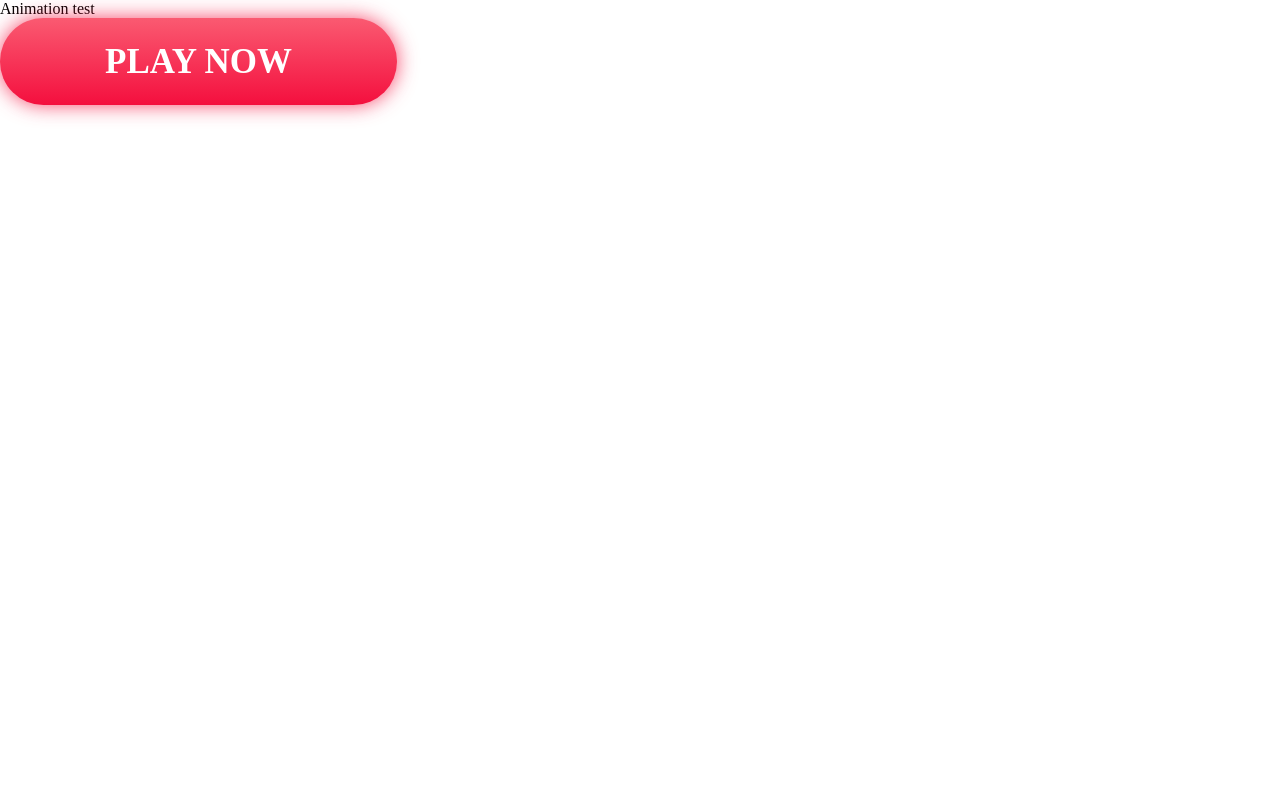
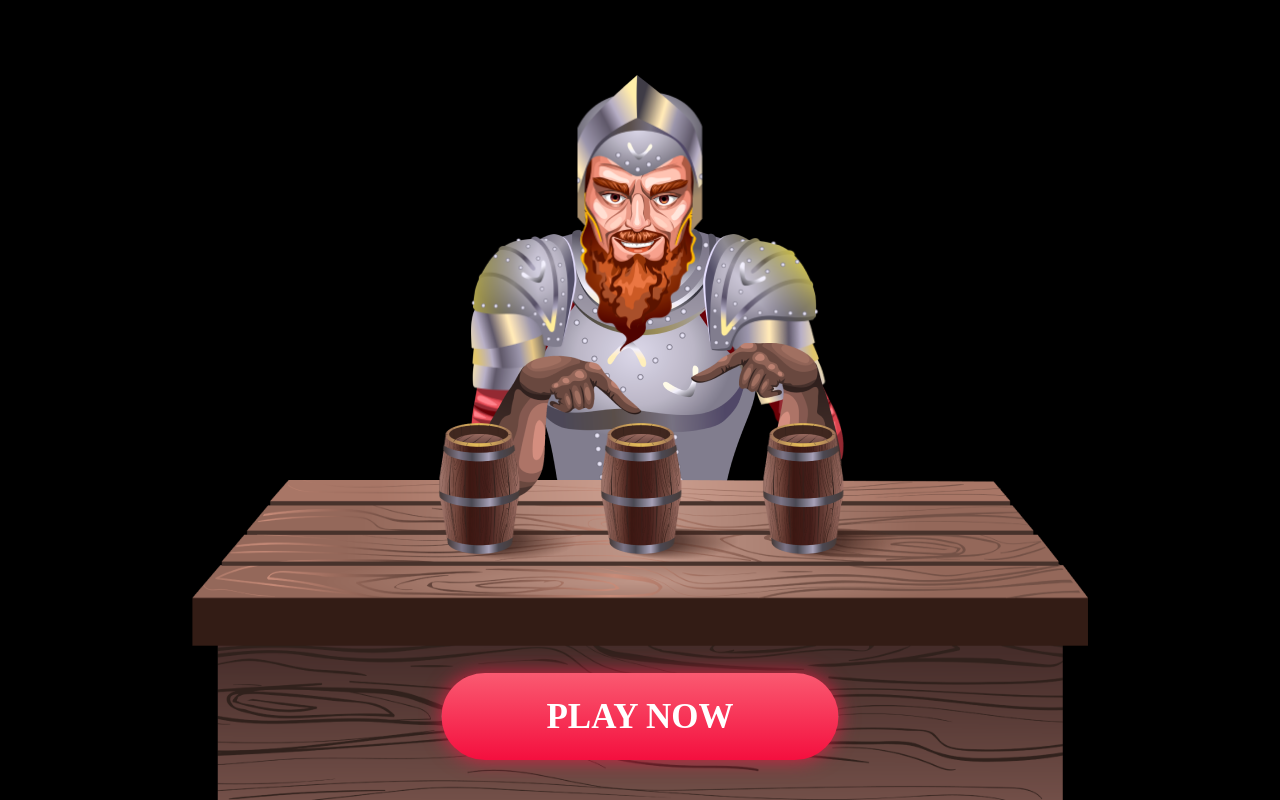
Before and after one commit to andriy-lanyk/animationTest, a website built with webpack: page src/index.html in a window 1280 px wide. Built offline with nearby package versions, Linux system fonts and the light colour scheme.

Commit message:
Create all elements

```diff
--- a/src/index.html
+++ b/src/index.html
@@ -4,13 +4,41 @@
     <meta charset="UTF-8" />
     <meta name="viewport" content="width=device-width, initial-scale=1" />
     <meta http-equiv="X-UA-Compatible" content="ie=edge" />
-    <title>Animation test</title>
+    <title>Found a coin</title>
   </head>
 
   <body>
     <div id="root">
       <section class="game">
-        <div class="title">Animation test</div>
+        <h1 class="visually-hidden">Found a coin</h1>
+        <div class="knight">
+          <div class="knight__torso"></div>
+          <div class="knight__head"></div>
+          <div class="knight__wrist--left"></div>
+          <div class="knight__wrist--right"></div>
+          <div class="knight__shoulder--left"></div>
+          <div class="knight__shoulder--right"></div>
+          <div class="knight__hand--left"></div>
+          <div class="knight__hand--right"></div>
+        </div>
+
+        <div class="table">
+          <img class="table__image" src="./images/table.png" alt="Table" />
+        </div>
+        <div class="barrel__container">
+          <div class="barrel barrel--left">
+            <img class="barrel__image" src="./images/barrel.png" alt="Barrel" />
+            <img class="barrel__coin" src="./images/coin.png" alt="Coin" />
+          </div>
+          <div class="barrel barrel--center">
+            <img class="barrel__image" src="./images/barrel.png" alt="Barrel" />
+            <img class="barrel__coin" src="./images/coin.png" alt="Coin" />
+          </div>
+          <div class="barrel barrel--right">
+            <img class="barrel__image" src="./images/barrel.png" alt="Barrel" />
+            <img class="barrel__coin" src="./images/coin.png" alt="Coin" />
+          </div>
+        </div>
 
         <button class="start__button">Play now</button>
       </section>
--- a/src/styles.scss
+++ b/src/styles.scss
@@ -5,16 +5,205 @@
 }
 
 .start__button {
+  position: absolute;
+  bottom: 5vh;
+  left: 50%;
+  transform: translateX(-50%);
   padding: 22px 105px;
-  font-family: 'Commissioner';
+  font-family: "Commissioner";
   font-weight: 600;
   font-size: 35px;
   line-height: 1.23;
   text-transform: uppercase;
-  color: #FFFFFF;
-  background: linear-gradient(0deg, #F40F3E 0%, #F40F3E 0.01%, #FA5A71 100%), #BDBDBD;
+  color: #ffffff;
+  background: linear-gradient(0deg, #f40f3e 0%, #f40f3e 0.01%, #fa5a71 100%),
+    #bdbdbd;
   box-shadow: 0px 0px 20px rgba(245, 26, 70, 0.8);
   border-radius: 48px;
   border: none;
   cursor: pointer;
+  z-index: 30;
 }
+
+.game {
+  display: flex;
+  flex-direction: column;
+  justify-content: flex-end;
+  align-items: center;
+  width: 100vw;
+  height: 100vh;
+  padding: 0 15vw;
+  background-color: #000000;
+}
+
+.knight {
+  position: relative;
+  bottom: -80px;
+  width: 245px;
+  height: 355px;
+}
+
+.knight__torso {
+  position: relative;
+  width: 100%;
+  height: 100%;
+  background-image: url("./images/torso.png");
+  background-position: center;
+  background-repeat: no-repeat;
+  background-size: contain;
+  z-index: 10;
+}
+
+.knight__head {
+  position: absolute;
+  top: -37%;
+  left: 50%;
+  transform: translateX(-50%);
+  width: 125px;
+  height: 280px;
+  background-image: url("./images/head.png");
+  background-position: center;
+  background-repeat: no-repeat;
+  background-size: contain;
+  z-index: 11;
+}
+
+.knight__shoulder--left {
+  position: absolute;
+  top: 8%;
+  left: -21%;
+  width: 117px;
+  height: 120px;
+  background-image: url("./images/shoulder1.png");
+  background-position: center;
+  background-repeat: no-repeat;
+  background-size: contain;
+  z-index: 14;
+}
+
+.knight__shoulder--right {
+  position: absolute;
+  top: 8%;
+  right: -23%;
+  width: 116px;
+  height: 118px;
+  background-image: url("./images/shoulder2.png");
+  background-position: center;
+  background-repeat: no-repeat;
+  background-size: contain;
+  z-index: 14;
+}
+
+.knight__hand--left {
+  position: absolute;
+  top: 27%;
+  left: -19%;
+  width: 77px;
+  height: 160px;
+  background-image: url("./images/hand1.png");
+  background-position: center;
+  background-repeat: no-repeat;
+  background-size: contain;
+  z-index: 12;
+}
+
+.knight__hand--right {
+  position: absolute;
+  top: 24%;
+  right: -37%;
+  width: 130px;
+  height: 195px;
+  background-image: url("./images/hand2.png");
+  background-position: center;
+  background-repeat: no-repeat;
+  background-size: contain;
+  z-index: 12;
+}
+
+.knight__wrist--left {
+  position: absolute;
+  top: 42%;
+  left: -18%;
+  width: 170px;
+  height: 146px;
+  background-image: url("./images/wrist1.png");
+  background-position: center;
+  background-repeat: no-repeat;
+  background-size: contain;
+  z-index: 22;
+}
+
+.knight__wrist--right {
+  position: absolute;
+  top: 39%;
+  right: -33%;
+  width: 152px;
+  height: 155px;
+  background-image: url("./images/wrist2.png");
+  background-position: center;
+  background-repeat: no-repeat;
+  background-size: contain;
+  z-index: 22;
+}
+
+.table {
+  position: relative;
+  width: 100%;
+  height: 40vh;
+  text-align: center;
+  z-index: 20;
+}
+
+.table__image {
+  display: block;
+  width: 70vw;
+  height: 40vh;
+}
+
+.barrel__container {
+  position: absolute;
+  bottom: 30vh;
+  left: 52%;
+  transform: translateX(-50%);
+  display: flex;
+  justify-content: space-around;
+  align-items: flex-end;
+  width: 38vw;
+  z-index: 30;
+}
+
+.barrel {
+  position: relative;
+  display: flex;
+  flex-direction: column;
+  align-items: center;
+  width: 184px;
+  height: 137px;
+}
+
+.barrel__image {
+  position: relative;
+  display: block;
+  width: 100%;
+  height: 100%;
+  z-index: 2;
+}
+
+.barrel--left {
+}
+
+.barrel--center {
+}
+
+.barrel--right {
+}
+
+.barrel__coin {
+  position: absolute;
+  bottom: 15px;
+  left: 22%;
+  display: block;
+  width: 48px;
+  height: 27px;
+  z-index: 1;
+}
```
Also changed, not shown: src/images/torso.png (renamed from src/images/torso 1.png), src/images/torso_2x.png (renamed from src/images/torso 1_2x.png).
